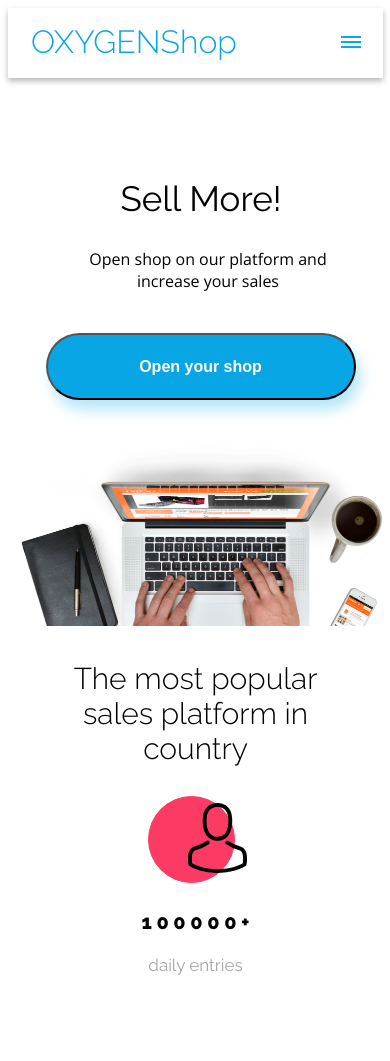
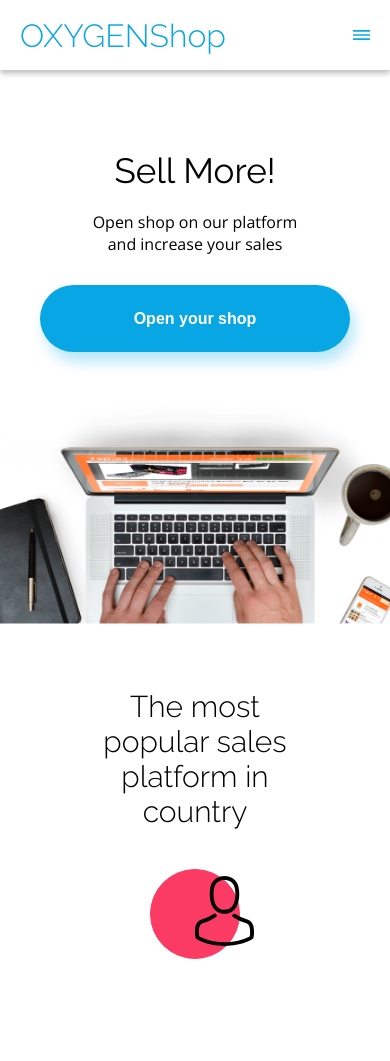
Before and after one commit to maruprin/oxygen-shop, a plain HTML site: page index.html in a window 390 px wide. Shown: the top 1061 px of the page. Drawn offline with nearby package versions, Linux system fonts and the light colour scheme; a web font is replaced by a local one.

Commit message:
modificaciones en mobile para hacerlo responsive

```diff
--- a/css/styles.scss
+++ b/css/styles.scss
@@ -17,56 +17,65 @@ $fuentes:(
     "textos" : "Open sans"
 )
 ;
-//ejemplo de como usar las variables con el map-get
-//p{
-//    color: map-get($colores , "rosaRojo");
-//    font-family: map-get($fuentes, "titulo" );
-//}
+/* Ejemplo de como usar las variables con el map-get
+    p{
+        color: map-get($colores , "rosaRojo");
+        font-family: map-get($fuentes, "titulo" );
+}*/
+
+* {
+    box-sizing: border-box;
+    margin: 0;
+    padding: 0;
+}
+
 body{
     font-family: map-get($fuentes, "textos" );
-    width: 375px;
-    height: 4679px;
     background-color: map-get($colores, "blanco" );
+    min-width: 320px;
 }
 .header{
-    width: 375px;
+    display: flex;
     height: 70px;
     box-shadow: 0px 3px 6px rgba(0, 0, 0, 0.29);
+    align-items: center;
+    justify-content: space-between;
+    padding: 0 20px;
+    margin-bottom: 80px;
     &__titulo{
         color: map-get($colores, "celeste" );
         font-family: map-get($fuentes, "titulo" );
         font-style: normal;
         font-weight: 300;
         font-size: 32px;
-        margin-top: 15px;
-        padding-left: 23px;
-        display: inline-block;
     }
     &__menu{
-        display: inline-block;
-        margin-left: 100px;
-        position: relative;
-        top: -5px;
+        width: 5%;
+    }
+    &__link1,&__link2,&__link3,&__link4{
+        display: none;
     }
 }
 
 .shop{
-    height: 1420px;
+
     &__titulo{
         font-family: map-get($fuentes, "titulo" );
         font-style: normal;
         font-weight: 400;
         font-size: 35px;
-        margin-top: 100px;
-        margin-left: 30%;
+        text-align: center;
+        margin-bottom: 20px;
     }
     &__texto{
         font-style: normal;
         font-weight: 400;
         font-size: 16px;
         text-align: center;
-        width: 250px;
-        margin-left: 20%;
+        width: 60%;
+        display: block;
+        margin: 0 auto;
+        margin-bottom: 30px;
     }
     &__button{
         width: 310px;
@@ -78,13 +87,23 @@ body{
         font-style: normal;
         font-weight: 700;
         font-size: 16px;
-        margin-left: 10%;
-        margin-top: 25px;
+        display: block;
+        margin: 0 auto;
+        margin-bottom: 40px;
+        border: none;
+    }
+    &__button:hover{
+        background-color: map-get($colores, "blanco" );
+        color:map-get($colores, "celeste" );
+        border: 1px solid map-get($colores, "celeste" );
+    }
 
-    }
     &__image{
-        width: 100%;
-        margin-top: 40px;
+        background-image: url("../assets/img/background.png");
+        height: 267px;
+        background-position: center center;
+        background-size: cover;
+        margin-bottom: 30px;
     }
     &__titulo2{
         font-family: map-get($fuentes, "titulo" );
@@ -92,26 +111,28 @@ body{
         font-weight: 300;
         font-size: 30px;
         text-align: center;
-        width: 300px;
-        margin-left: 10%;
+        width: 60%;
+        margin: 0 auto;
+        margin-bottom: 40px;
     }
 }
 .rating{
-    width: 375px;
+
     &__item1{
-        margin-left: 140px;
-        width: 45px;
-        height: 45px;
-        padding: 20px;
+        width: 90px;
+        height: 90px;
         border: 1px solid map-get($colores , "rosaRojo");
         background-color: map-get($colores , "rosaRojo");
         border-radius: 50%;
+        margin: 0 auto;
+        margin-bottom: 30px;
 }
     &__icon1{
         height: 70px;
         position: relative;
-        top: -80px;
-        left: 180px;
+        top: -113px;
+        left: 50%;
+
     }
     &__number1{
         font-family: map-get($fuentes, "titulo" );
@@ -119,8 +140,7 @@ body{
         font-weight: 800;
         font-size: 20px;
         text-align: center;
-        position: relative;
-        top: -75px;
+        margin: 0 auto;
     }
     &__comment1{
         color: map-get($colores , "gris");
@@ -129,16 +149,15 @@ body{
         font-weight: 400;
         font-size: 17px;
         text-align: center;
-        position: relative;
-        top: -80px;
+
     }
 }
 .rating2{
     width: 375px;
     &__item2{
         margin-left: 140px;
-        width: 45px;
-        height: 45px;
+        width: 70px;
+        height: 70px;
         padding: 20px;
         border: 1px solid map-get($colores , "celeste");
         background-color: map-get($colores , "celeste");
@@ -174,8 +193,8 @@ body{
     width: 375px;
     &__item3{
         margin-left: 140px;
-        width: 45px;
-        height: 45px;
+        width: 70px;
+        height: 70px;
         padding: 20px;
         border: 1px solid map-get($colores , "verde");
         background-color: map-get($colores , "verde");
@@ -697,3 +716,25 @@ body{
             left: 295px;
         }
 }
+//version desktop
+@media only screen and (min-width: 1000px) {
+    .header{
+        &__menu{
+            display: none;
+        }
+        &__link1,&__link2,&__link3,&__link4{
+            display: inline;
+            text-decoration: none;
+        }
+    }
+
+    .shop{
+        &__image{
+            height: 594px;
+        }
+        &__button{
+            width: 440px;
+        }
+    }
+
+}
--- a/index.html
+++ b/index.html
@@ -17,13 +17,17 @@
    <header class="header">
     <h1 class="header__titulo">OXYGENShop</h1>
     <img class="header__menu" src="./assets/img/icons/menu.svg" alt="menu">
+    <a class="header__link1" href="#">WHY US</a>
+    <a class="header__link2" href="#">BENEFITS</a>
+    <a class="header__link3" href="#">PRICES</a>
+    <a class="header__link4" href="#">CONTACT</a>
    </header>
    <main>
     <div class="shop">
         <h2 class="shop__titulo">Sell More!</h2>
         <p class="shop__texto">Open shop on our platform and increase your sales</p>
         <button class="shop__button">Open your shop</button>
-        <img class="shop__image" src="./assets/img/bg-header-mobile.png" alt="macbook">
+        <div class="shop__image"></div>
         <h3 class="shop__titulo2">The most popular sales platform in country</h3>
         <div class="rating">
             <div class="rating__item1"></div>
```
Also changed, not shown: css/styles.css, 1 other file.
